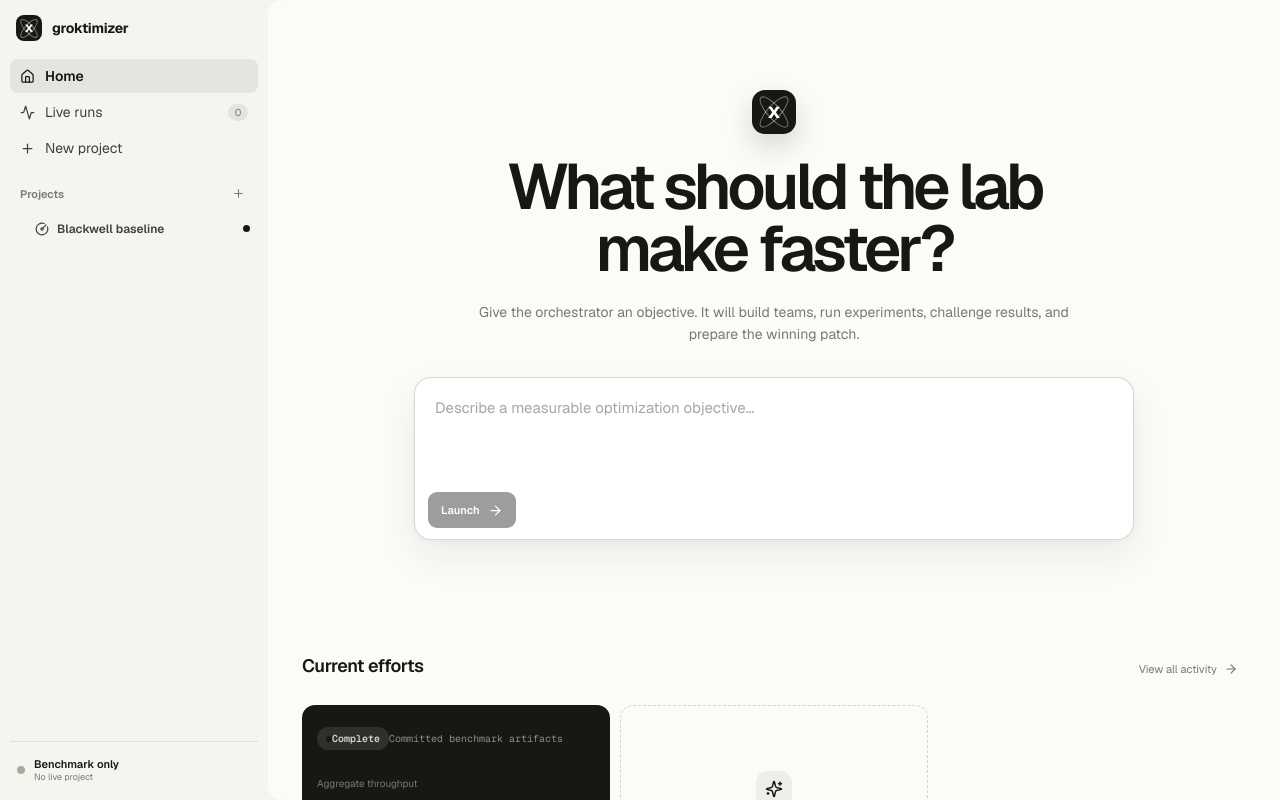
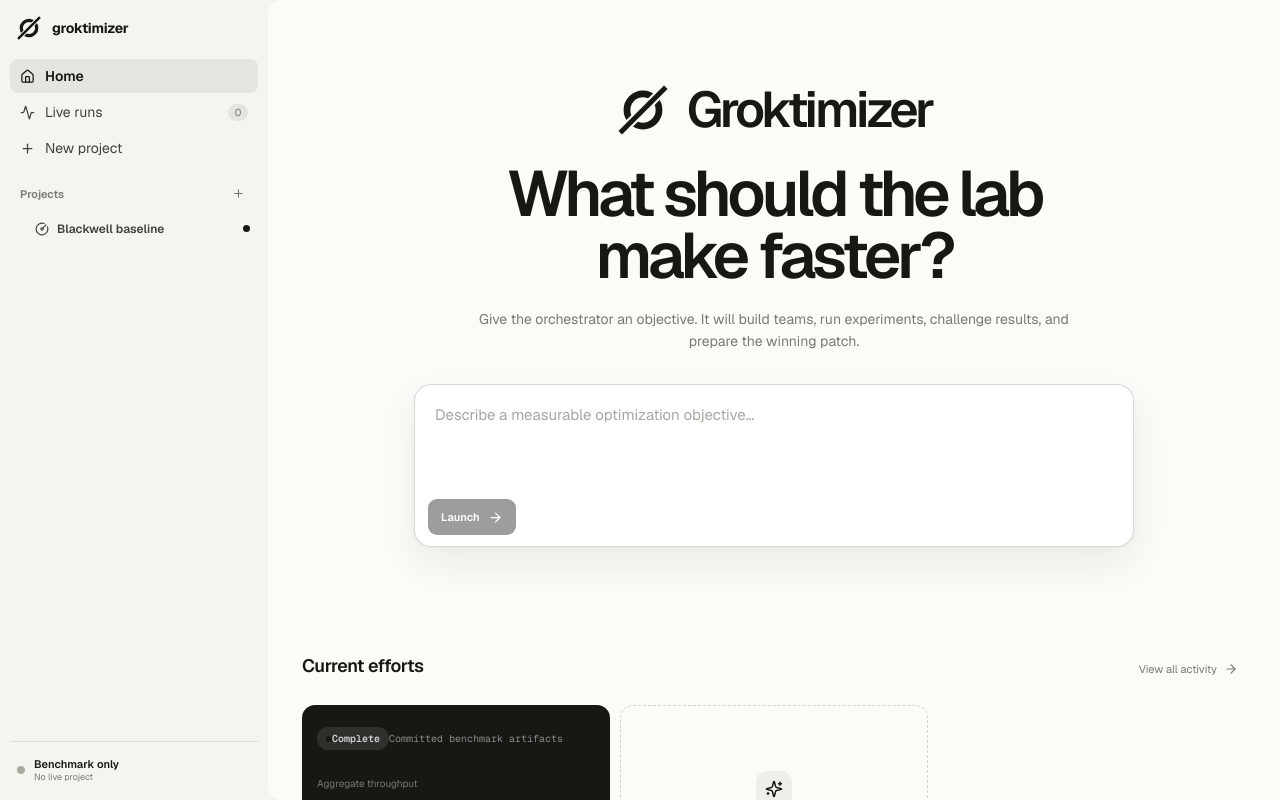
Before and after one commit to braindead-dev/groktimizer, a Next.js app in the folder frontend/: page / in a window 1280 px wide. Both pictures are taken after a click on the button "Home". Built offline with nearby package versions, Linux system fonts and the light colour scheme.

Commit message:
style: refine Groktimizer brand mark

```diff
--- a/frontend/app/globals.css
+++ b/frontend/app/globals.css
@@ -172,45 +172,39 @@
 }
 
 .brand-mark {
-  position: relative;
   width: 26px;
   height: 26px;
-  display: grid;
-  place-items: center;
-  overflow: hidden;
-  border-radius: 8px;
-  background: var(--surface-strong);
-  color: white;
+  display: inline-flex;
+  flex: 0 0 auto;
+  color: var(--ink);
 }
 
-.brand-core {
-  position: relative;
-  z-index: 2;
-  font-size: 14px;
-  font-weight: 650;
-  transform: translateY(-1px);
+.brand-mark svg {
+  width: 100%;
+  height: 100%;
 }
 
-.brand-orbit {
-  position: absolute;
-  width: 24px;
-  height: 9px;
-  border: 1px solid rgba(255, 255, 255, 0.42);
-  border-radius: 50%;
+.brand-lockup {
+  display: inline-flex;
+  align-items: center;
+  gap: 14px;
+  color: var(--ink);
 }
 
-.brand-orbit-a { transform: rotate(48deg); }
-.brand-orbit-b { transform: rotate(-48deg); }
+.brand-lockup > span:last-child {
+  font-size: 34px;
+  font-weight: 590;
+  letter-spacing: -0.065em;
+  line-height: 1;
+}
 
 .hero-mark .brand-mark {
-  width: 44px;
-  height: 44px;
-  border-radius: 13px;
-  box-shadow: 0 12px 28px rgba(23, 24, 19, 0.16);
+  width: 54px;
+  height: 54px;
 }
 
-.hero-mark .brand-core { font-size: 21px; }
-.hero-mark .brand-orbit { width: 40px; height: 14px; }
+.hero-mark .brand-lockup { gap: 17px; }
+.hero-mark .brand-lockup > span:last-child { font-size: clamp(34px, 4vw, 50px); }
 
 .sidebar {
   position: relative;
--- a/frontend/components/home/home-view.tsx
+++ b/frontend/components/home/home-view.tsx
@@ -3,7 +3,7 @@
 import { FormEvent, KeyboardEvent, useState } from "react";
 import { motion } from "motion/react";
 import { ArrowRight, Sparkles } from "lucide-react";
-import { BrandMark } from "@/components/shared/brand-mark";
+import { BrandLockup } from "@/components/shared/brand-mark";
 import { StatusPill } from "@/components/shared/status";
 import { sendSteeringMessage, startResearchProject } from "@/lib/control-plane-client";
 import { useResearchDispatch, useResearchState } from "@/store/research-store";
@@ -68,7 +68,7 @@
           animate={{ opacity: 1, scale: 1, rotate: 0 }}
           transition={{ duration: 0.45, ease: [0.22, 1, 0.36, 1] }}
         >
-          <BrandMark />
+          <BrandLockup />
         </motion.div>
         <h1>{isCreating ? <>Start a separate<br />research project</> : liveOrchestrator ? <>What should the lab<br />do next?</> : <>What should the lab<br />make faster?</>}</h1>
         {!liveOrchestrator || isCreating ? (
--- a/frontend/components/shared/brand-mark.tsx
+++ b/frontend/components/shared/brand-mark.tsx
@@ -1,9 +1,28 @@
-export function BrandMark({ compact = false }: { compact?: boolean }) {
+import { useId } from "react";
+
+function GrokMark() {
+  const maskId = useId();
   return (
-    <div className={compact ? "brand-mark brand-mark-compact" : "brand-mark"} aria-hidden="true">
-      <span className="brand-orbit brand-orbit-a" />
-      <span className="brand-orbit brand-orbit-b" />
-      <span className="brand-core">x</span>
+    <svg viewBox="0 0 64 64" fill="none" aria-hidden="true">
+      <mask id={maskId} maskUnits="userSpaceOnUse" x="0" y="0" width="64" height="64">
+        <rect width="64" height="64" fill="white" />
+        <path d="M5 59 59 5" stroke="black" strokeWidth="11" />
+      </mask>
+      <circle cx="32" cy="32" r="19" stroke="currentColor" strokeWidth="8" mask={`url(#${maskId})`} />
+      <path d="M5 59 59 5" stroke="currentColor" strokeWidth="6" />
+    </svg>
+  );
+}
+
+export function BrandMark() {
+  return <span className="brand-mark"><GrokMark /></span>;
+}
+
+export function BrandLockup() {
+  return (
+    <div className="brand-lockup" aria-label="Groktimizer">
+      <BrandMark />
+      <span>Groktimizer</span>
     </div>
   );
 }
```
